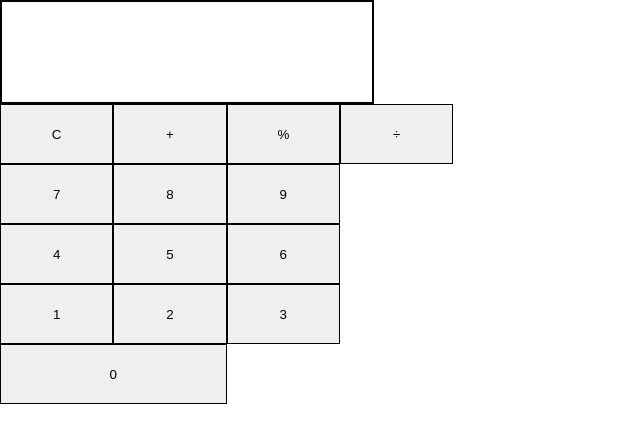
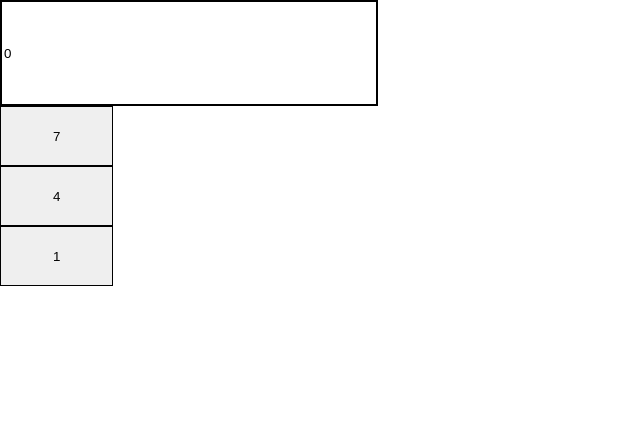
Before and after one commit to anitabenites/calculator-project, a React (Create React App) app: page / in a window 1280 px wide. Shown: the top 442 px of the page, without its empty margins (0-640 px from the left). Built offline with nearby package versions, Linux system fonts and the light colour scheme.

Commit message:
numbers displaying

```diff
--- a/src/App.js
+++ b/src/App.js
@@ -4,16 +4,25 @@ import Display from './Display';
 import OperationalButton from './OperationalButton';
 
 export default class App extends React.Component {
-  constructor(props) {
-    super(props);
+  constructor() {
+    super();
+    this.state = {result:"0"};
+    this.clickFunction = this.clickFunction.bind(this);
+  }
+
+  clickFunction(text) {
+    this.setState((prev)=>({
+      result: prev.result + text
+    }));
   }
 
   render() {
     return (
       <div className="App">
-        <Display/>
-        <OperationalButton />
-        <Button />
+        <Display result={this.state.result}/>
+        <Button text="7" clickFunction={this.clickFunction} />
+        <Button text="4" clickFunction={this.clickFunction} />
+        <Button text="1" clickFunction={this.clickFunction} />
       </div>
     );
   }
--- a/src/Button.js
+++ b/src/Button.js
@@ -3,33 +3,20 @@ import ReactDOM from 'react-dom';
 
 // using ES6 class:
 class Button extends React.Component {
-  constructor(props) {
-    super(props);
+  constructor() {
+    super();
+    this.state = {result:"0"}
     this.clickFunction = this.clickFunction.bind(this);
   }
-  clickFunction(event) {
+  clickFunction() {
       console.log("you clicked me, thank you!");
+      this.props.clickFunction(this.props.text);
   }
   render() {
     return (
       <div>
         <div>
-          <button className="btn" type="button" onClick={this.clickFunction}>7</button>
-          <button className="btn" type="button" onClick={this.clickFunction}>8</button>
-          <button className="btn" type="button" onClick={this.clickFunction}>9</button>
-        </div>
-        <div>
-          <button className="btn" type="button" onClick={this.clickFunction}>4</button>
-          <button className="btn" type="button" onClick={this.clickFunction}>5</button>
-          <button className="btn" type="button" onClick={this.clickFunction}>6</button>
-        </div>
-        <div>
-          <button className="btn" type="button" onClick={this.clickFunction}>1</button>
-          <button className="btn" type="button" onClick={this.clickFunction}>2</button>
-          <button className="btn" type="button" onClick={this.clickFunction}>3</button>
-        </div>
-        <div>
-          <button className="btnZero" type="button" onClick={this.clickFunction}>0</button>
+          <button className="btn" type="button" onClick={this.clickFunction}>{this.props.text}</button>
         </div>
       </div>
     );
--- a/src/Display.js
+++ b/src/Display.js
@@ -3,14 +3,13 @@ import ReactDOM from 'react-dom';
 import Button from './Button';
 
 class Display extends React.Component {
-  constructor(props) {
-    super(props);
+  constructor() {
+    super();
   }
 
   render() {
     return (
-      <div className="display-screen">
-      </div>
+      <input className="display-screen" type="text" value = {this.props.result}/>
     );
   }
 }
```
Also changed, not shown: public/index.html (+0 -9 lines).
